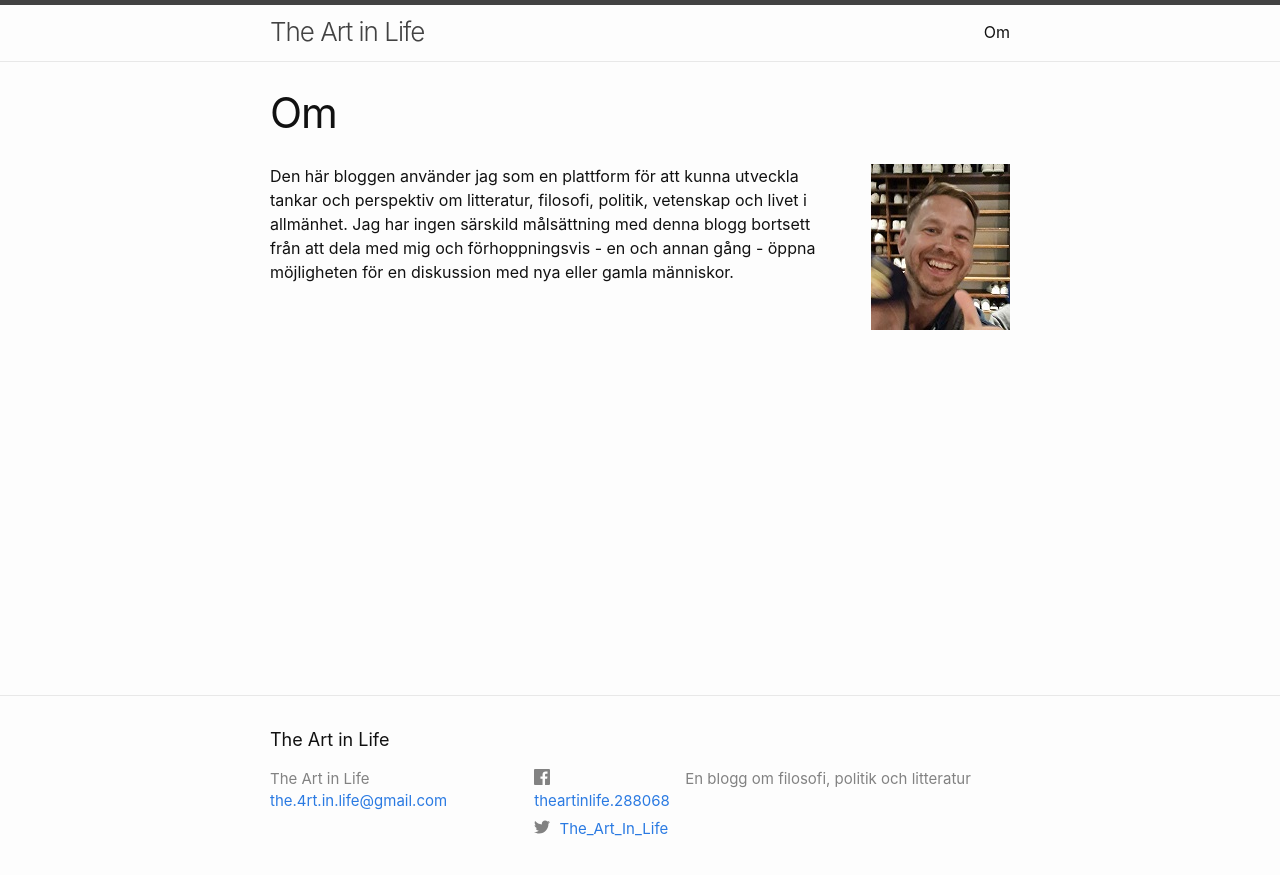
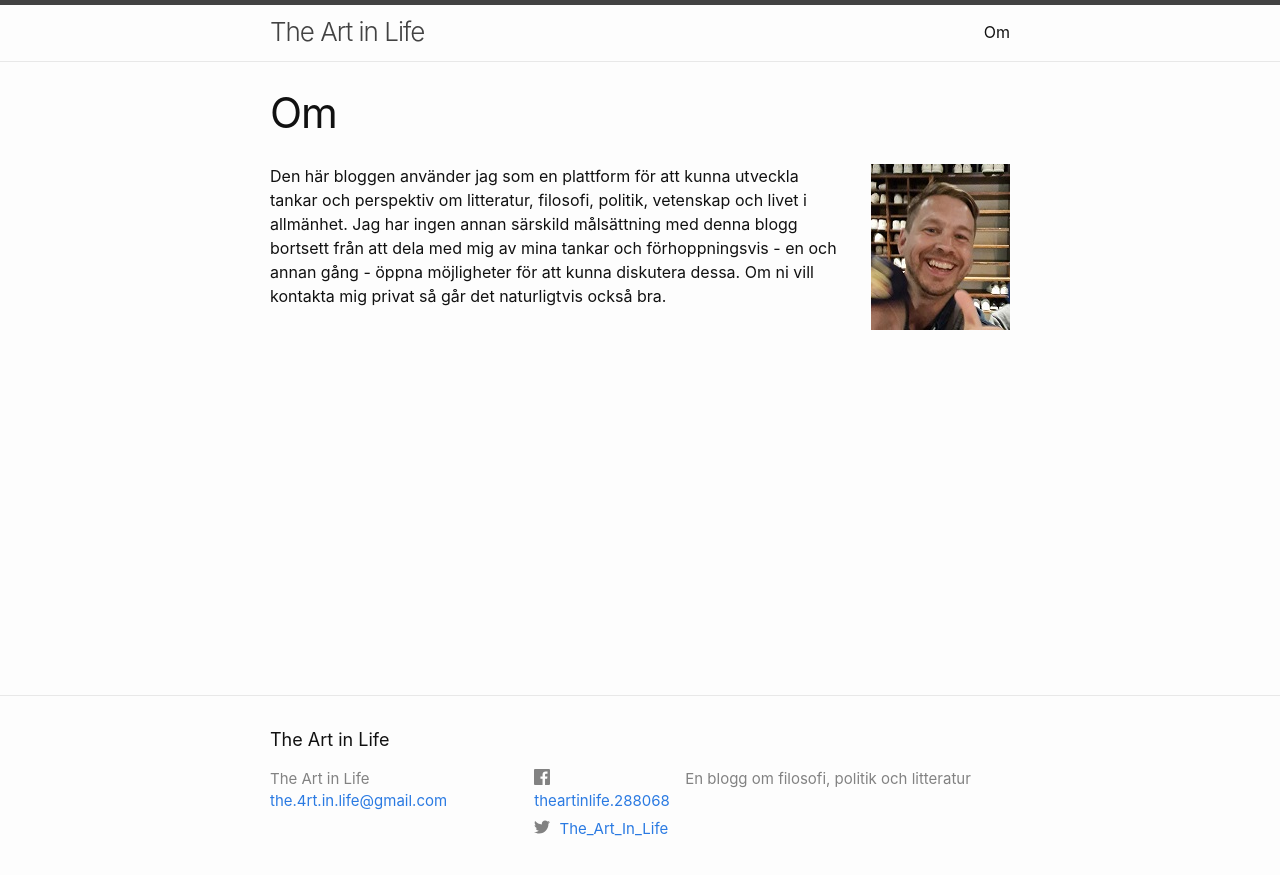
Before and after one commit to theartinlife/theartinlife.github.io, a Jekyll site: the page built from about.markdown, in a window 1280 px wide. Shown: the top 875 px of the page. Built offline with Jekyll 4.4.1, drawn with Linux system fonts in a browser that asks for light colours.

Commit message:
fixes language

```diff
--- a/about.markdown
+++ b/about.markdown
@@ -4,4 +4,4 @@ title: Om
 permalink: /about/
 ---
 
-Den här bloggen använder jag som en plattform för att kunna utveckla tankar och perspektiv om litteratur, filosofi, politik, vetenskap och livet i allmänhet. Jag har ingen särskild målsättning med denna blogg bortsett från att dela med mig och förhoppningsvis - en och annan gång - öppna möjligheten för en diskussion med nya eller gamla människor.
+Den här bloggen använder jag som en plattform för att kunna utveckla tankar och perspektiv om litteratur, filosofi, politik, vetenskap och livet i allmänhet. Jag har ingen annan särskild målsättning med denna blogg bortsett från att dela med mig av mina tankar och förhoppningsvis - en och annan gång - öppna möjligheter för att kunna diskutera dessa. Om ni vill kontakta mig privat så går det naturligtvis också bra.
```
